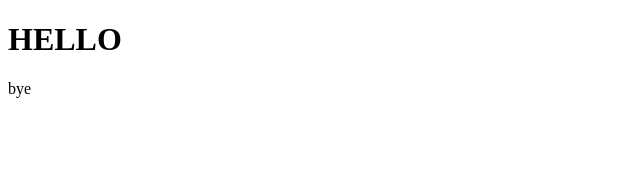
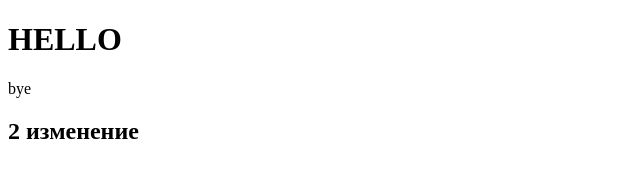
Before and after one commit to Picasso1995/reposit, a plain HTML site: page index.html in a window 1280 px wide. Shown: the whole page, without its empty margins (0-640 px from the left). Drawn offline with Linux system fonts and the light colour scheme.

Commit message:
2 commit

```diff
--- a/index.html
+++ b/index.html
@@ -7,6 +7,7 @@
 
 	<h1>HELLO</h1>
 	<p>bye</p>
+	<h2>2 изменение</p>
 
 </body>
 </html>
```
